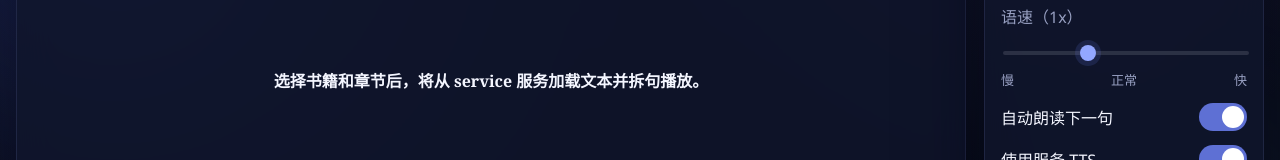
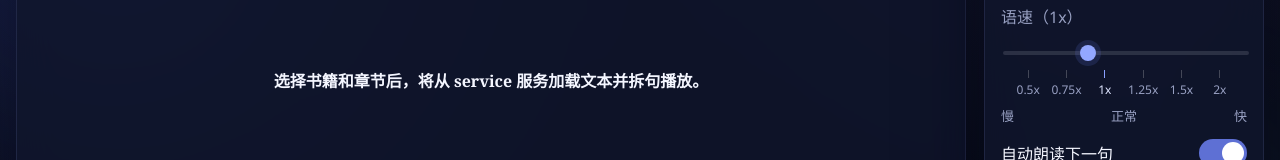
Before and after one commit to fparabola/reading-player, a Vue app in the folder player-vue/: page / in a window 1280 px wide. Shown: the part 307-467 px from the top of the page. Built offline with nearby package versions, Linux system fonts and the light colour scheme; no server answers.

Commit message:
feat: add player speed tick marks

```diff
--- a/player-vue/src/App.vue
+++ b/player-vue/src/App.vue
@@ -105,6 +105,12 @@
             <h3>朗读设置</h3>
             <label class="setting-label">语速（{{ formattedPlaybackRate }}x）</label>
             <input v-model.number="playbackRate" class="speed-slider" type="range" min="0.5" max="2" step="0.25" />
+            <div class="slider-ticks" aria-hidden="true">
+              <span v-for="rate in rateOptions" :key="rate" class="slider-tick" :class="{ active: numericPlaybackRate === rate }">
+                <i></i>
+                <em>{{ formatPlaybackRateLabel(rate) }}x</em>
+              </span>
+            </div>
             <div class="slider-legend"><span>慢</span><span>正常</span><span>快</span></div>
 
             <div class="toggle-row">
--- a/player-vue/src/styles.css
+++ b/player-vue/src/styles.css
@@ -141,6 +141,37 @@ button { border: 0; color: inherit; background: none; }
   background: #93a7ff;
   box-shadow: 0 0 0 5px rgba(114, 136, 255, 0.14);
 }
+.slider-ticks {
+  display: grid;
+  grid-template-columns: repeat(6, minmax(0, 1fr));
+  gap: 0;
+  margin-top: 10px;
+  padding: 0 8px;
+}
+.slider-tick {
+  display: flex;
+  flex-direction: column;
+  align-items: center;
+  gap: 6px;
+  color: var(--muted);
+}
+.slider-tick i {
+  display: block;
+  width: 1px;
+  height: 8px;
+  background: rgba(255, 255, 255, 0.22);
+}
+.slider-tick em {
+  font-style: normal;
+  font-size: 12px;
+  line-height: 1;
+}
+.slider-tick.active {
+  color: #dfe5ff;
+}
+.slider-tick.active i {
+  background: var(--accent-strong);
+}
 .timeline-labels, .slider-legend { display: flex; justify-content: space-between; margin-top: 10px; color: var(--muted); font-size: 13px; }
 .error-banner {
   margin: 18px 20px 0;
```
